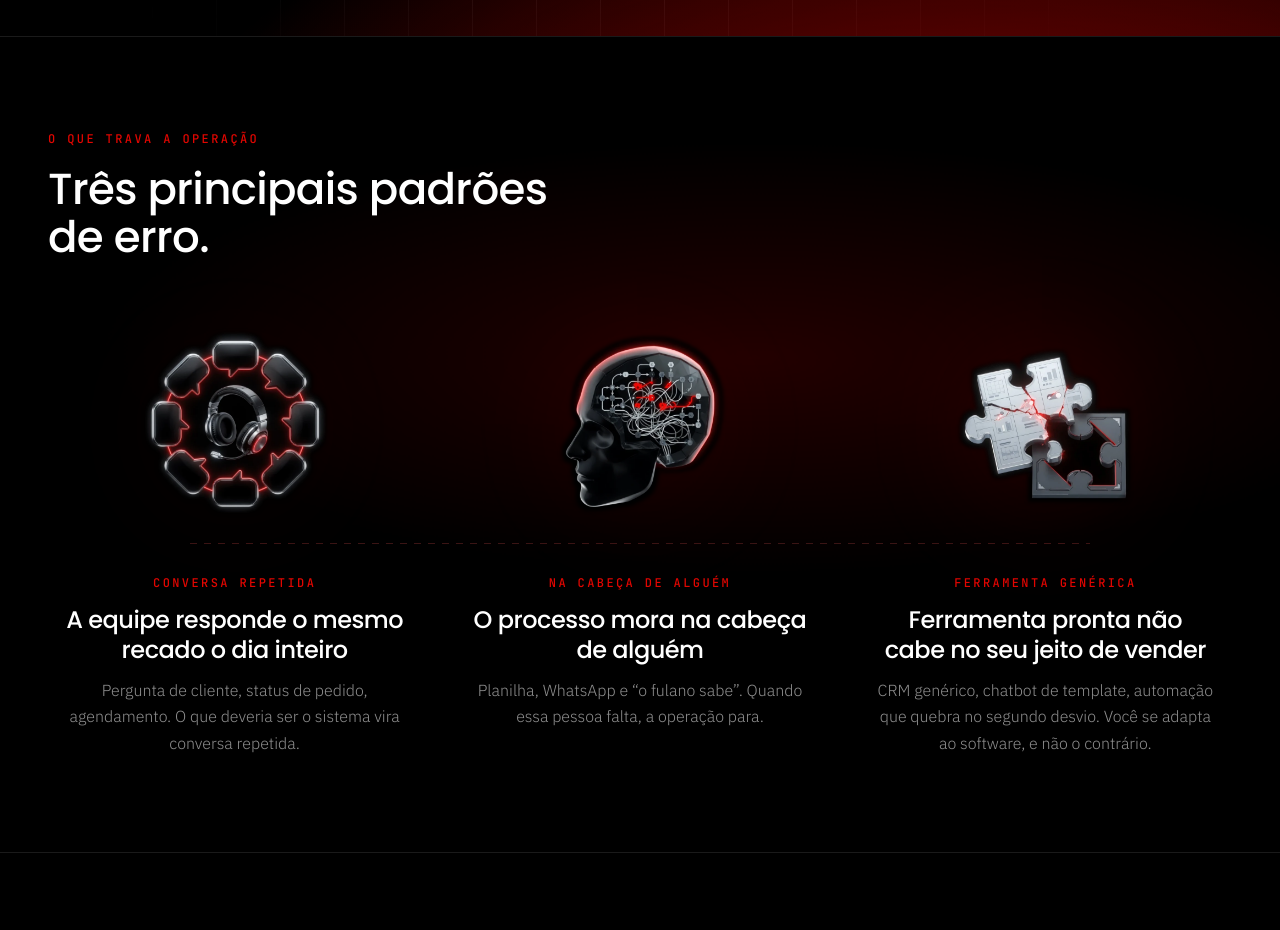
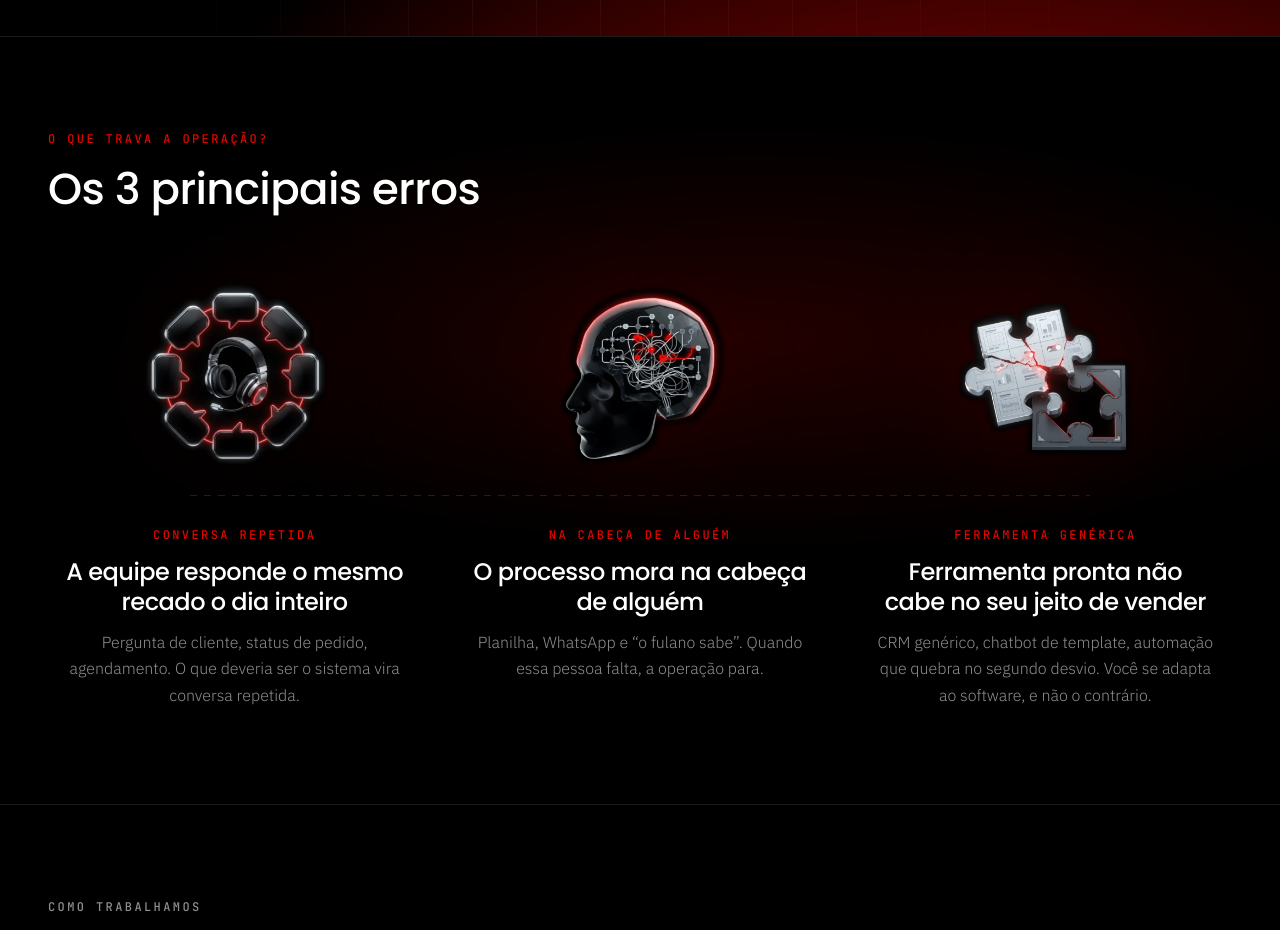
Before and after one commit to DigitalBoostofc/nodex, a Next.js app: page / in a window 1280 px wide. Shown: the part 939-1869 px from the top of the page. Built offline with nearby package versions, Linux system fonts and the light colour scheme.

Commit message:
fix: ask what stalls the operation and title the three errors

```diff
--- a/src/app/page.tsx
+++ b/src/app/page.tsx
@@ -129,11 +129,11 @@ export default function HomePage() {
         />
         <div className="relative mx-auto max-w-[1280px] px-5 py-24 md:px-8 lg:px-12">
           <SectionHead
-            eyebrow="O QUE TRAVA A OPERAÇÃO"
+            eyebrow="O QUE TRAVA A OPERAÇÃO?"
             eyebrowTone="red"
             title={
-              <span className="block max-w-[18ch]">
-                Três principais padrões de erro.
+              <span className="block max-w-[16ch]">
+                Os 3 principais erros
               </span>
             }
             className="mb-14"
```
